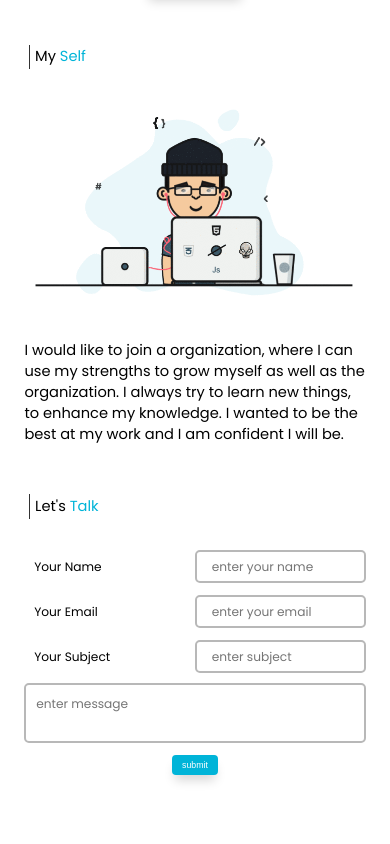
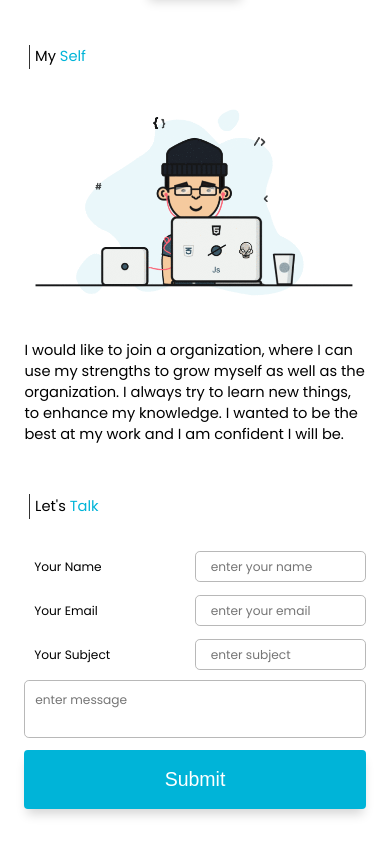
Before and after one commit to Kshirsagar-Govind/the-portfolio, a React (Create React App) app: page / in a window 390 px wide. Shown: the part 1813-2657 px from the top of the page. Before the commit the page ends 2622 px from the top, so only its background shows below. Built offline with nearby package versions, Linux system fonts and the light colour scheme.

Commit message:
new changes

```diff
--- a/src/Components/CSS/comps-styles.css
+++ b/src/Components/CSS/comps-styles.css
@@ -64,12 +64,12 @@ html {
   border-radius: 0.8rem;
   color: var(--pure);
   font-size: 1.8rem;
-  /* background-color: var(--primary); */
   background: linear-gradient(93.1deg, #00b4d8 0%, #00b4d8 0%);
   transition: 0.3s;
-
+  width: 15rem;
   box-shadow: 0px 8px 11px -3px rgba(0, 0, 0, 0.17);
 }
+
 .work-btn:hover {
   border: none;
   transform: translateY(-.5rem);
--- a/src/Components/CSS/get-in-touch-style.css
+++ b/src/Components/CSS/get-in-touch-style.css
@@ -29,6 +29,19 @@
   /* border: 2px solid; */
   width: 50%;
   height: fit-content;
+}
+
+.submit-button {
+  padding: 1rem 2rem;
+  border: none;
+  border-radius: 0.8rem;
+  color: var(--pure);
+  font-size: 2rem;
+  background: linear-gradient(93.1deg, #00b4d8 0%, #00b4d8 0%);
+  transition: 0.3s;
+  width: 12vw;
+  height: 7vh;
+  box-shadow: 0px 8px 11px -3px rgba(0, 0, 0, 0.17);
 }
 .form div {
   margin: 2rem 0;
@@ -96,7 +109,7 @@ label {
     border-radius: 1rem;
     padding: 3rem;
     outline: none;
-    border: 2px solid #b8b8b8;
+    border: 1.5px solid #b8b8b8;
   }
 
   .form div textarea {
@@ -106,9 +119,22 @@ label {
     resize: none;
     font-size: 2.5rem;
 
-    border: 2px solid #b8b8b8;
+    border: 1px solid #b8b8b8;
     border-radius: 1rem;
     outline: none;
     font-family: 'Poppins', sans-serif;
   }
+
+  .submit-button {
+    padding: 1rem 4rem;
+    border: none;
+    border-radius: 0.8rem;
+    color: var(--pure);
+    font-size: 4rem;
+    background: linear-gradient(93.1deg, #00b4d8 0%, #00b4d8 0%);
+    transition: 0.3s;
+    width: 100%;
+    height: 7vh;
+    box-shadow: 0px 8px 11px -3px rgba(0, 0, 0, 0.17);
+  }
 }
--- a/src/Components/GetInTOuchPage.jsx
+++ b/src/Components/GetInTOuchPage.jsx
@@ -31,7 +31,7 @@ function GetInTouch() {
             <textarea placeholder="enter message" />
           </div>
           <div className="make-it-centered">
-            <input className="work-btn" type="submit" value="submit" />
+            <input className="submit-button" type="submit" value="Submit" />
           </div>
         </div>
       </form>
```
